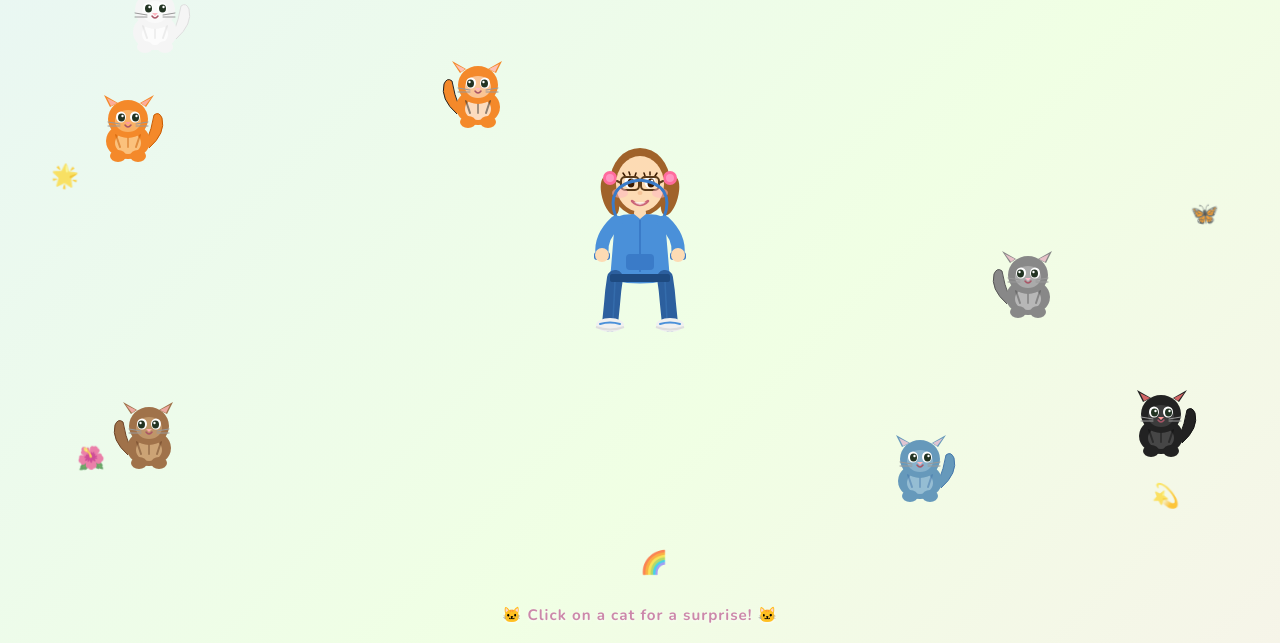
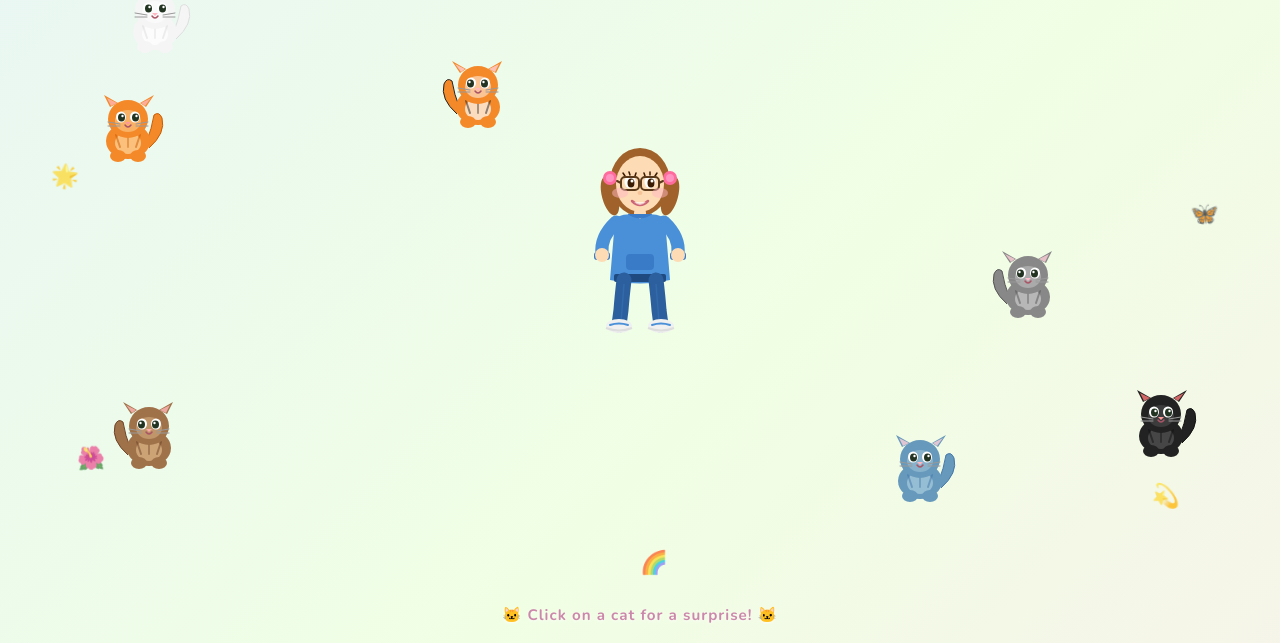
Before and after one commit to richards-bot/layla, a plain HTML site: page index.html in a window 1280 px wide. Shown: the part 157-800 px from the top of the page. Drawn offline with nearby package versions, Linux system fonts and the light colour scheme.

Commit message:
Swap hoodie for plain sweatshirt, legs closer together

```diff
--- a/index.html
+++ b/index.html
@@ -241,19 +241,17 @@ body {
     <!-- Neck (narrower) -->
     <rect x="54" y="67" width="12" height="14" rx="4" fill="#FDDBB4"/>
 
-    <!-- Blue hoodie body -->
+    <!-- Blue sweatshirt body -->
     <path d="M35 78 Q38 72 54 72 L60 77 L66 72 Q82 72 85 78 L90 138 Q60 145 30 138 Z" fill="#4A90D9"/>
-    <!-- Hoodie hood outline behind head -->
-    <path d="M36 75 Q30 60 36 50 Q42 40 60 38 Q78 40 84 50 Q90 60 84 75" fill="none" stroke="#3A7BC8" stroke-width="3"/>
-    <!-- Hoodie front pocket -->
+    <!-- Sweatshirt collar (crew neck) -->
+    <path d="M48 72 Q60 80 72 72" fill="#3A7BC8" stroke="#3A7BC8" stroke-width="1"/>
+    <!-- Front pocket -->
     <rect x="46" y="112" width="28" height="16" rx="4" fill="#3A7BC8"/>
-    <!-- Hoodie zip line -->
-    <line x1="60" y1="78" x2="60" y2="130" stroke="#3A7BC8" stroke-width="2"/>
-    <!-- Hoodie cuffs -->
+    <!-- Cuffs -->
     <rect x="14" y="110" width="16" height="8" rx="3" fill="#3A7BC8"/>
     <rect x="90" y="110" width="16" height="8" rx="3" fill="#3A7BC8"/>
 
-    <!-- Arms (blue hoodie sleeves) -->
+    <!-- Arms (blue sleeves) -->
     <!-- Left arm -->
     <path d="M36 80 Q20 95 22 112" stroke="#4A90D9" stroke-width="13" fill="none" stroke-linecap="round"/>
     <ellipse cx="22" cy="113" rx="7" ry="7" fill="#FDDBB4"/>
@@ -261,26 +259,25 @@ body {
     <path d="M84 80 Q100 95 98 112" stroke="#4A90D9" stroke-width="13" fill="none" stroke-linecap="round"/>
     <ellipse cx="98" cy="113" rx="7" ry="7" fill="#FDDBB4"/>
 
-    <!-- Jeans -->
-    <!-- Left leg -->
-    <path d="M35 136 Q33 148 32 162 Q31 172 30 182" stroke="#2C5F9E" stroke-width="16" fill="none" stroke-linecap="round"/>
-    <!-- Right leg -->
-    <path d="M85 136 Q87 148 88 162 Q89 172 90 182" stroke="#2C5F9E" stroke-width="16" fill="none" stroke-linecap="round"/>
     <!-- Jeans waistband -->
-    <rect x="30" y="132" width="60" height="8" rx="2" fill="#1E4A80"/>
+    <rect x="34" y="132" width="52" height="8" rx="2" fill="#1E4A80"/>
+    <!-- Left leg (closer to center) -->
+    <path d="M44 138 Q42 155 41 168 Q40 176 39 183" stroke="#2C5F9E" stroke-width="15" fill="none" stroke-linecap="round"/>
+    <!-- Right leg (closer to center) -->
+    <path d="M76 138 Q78 155 79 168 Q80 176 81 183" stroke="#2C5F9E" stroke-width="15" fill="none" stroke-linecap="round"/>
     <!-- Jeans seam highlights -->
-    <line x1="35" y1="140" x2="33" y2="178" stroke="#3A75B5" stroke-width="1.5" opacity="0.6"/>
-    <line x1="85" y1="140" x2="87" y2="178" stroke="#3A75B5" stroke-width="1.5" opacity="0.6"/>
+    <line x1="44" y1="142" x2="41" y2="180" stroke="#3A75B5" stroke-width="1.5" opacity="0.5"/>
+    <line x1="76" y1="142" x2="79" y2="180" stroke="#3A75B5" stroke-width="1.5" opacity="0.5"/>
 
     <!-- White trainers -->
-    <ellipse cx="30" cy="183" rx="14" ry="7" fill="#F0F0F0"/>
-    <ellipse cx="90" cy="183" rx="14" ry="7" fill="#F0F0F0"/>
+    <ellipse cx="39" cy="184" rx="13" ry="7" fill="#F0F0F0"/>
+    <ellipse cx="81" cy="184" rx="13" ry="7" fill="#F0F0F0"/>
     <!-- Trainer soles -->
-    <path d="M16 185 Q30 190 44 185" stroke="#DDD" stroke-width="2" fill="none"/>
-    <path d="M76 185 Q90 190 104 185" stroke="#DDD" stroke-width="2" fill="none"/>
+    <path d="M26 186 Q39 191 52 186" stroke="#DDD" stroke-width="2" fill="none"/>
+    <path d="M68 186 Q81 191 94 186" stroke="#DDD" stroke-width="2" fill="none"/>
     <!-- Trainer stripe -->
-    <path d="M20 182 Q30 179 40 182" stroke="#4A90D9" stroke-width="2" fill="none" stroke-linecap="round"/>
-    <path d="M80 182 Q90 179 100 182" stroke="#4A90D9" stroke-width="2" fill="none" stroke-linecap="round"/>
+    <path d="M30 183 Q39 180 48 183" stroke="#4A90D9" stroke-width="2" fill="none" stroke-linecap="round"/>
+    <path d="M72 183 Q81 180 90 183" stroke="#4A90D9" stroke-width="2" fill="none" stroke-linecap="round"/>
   </svg>
 </div>
 
```
